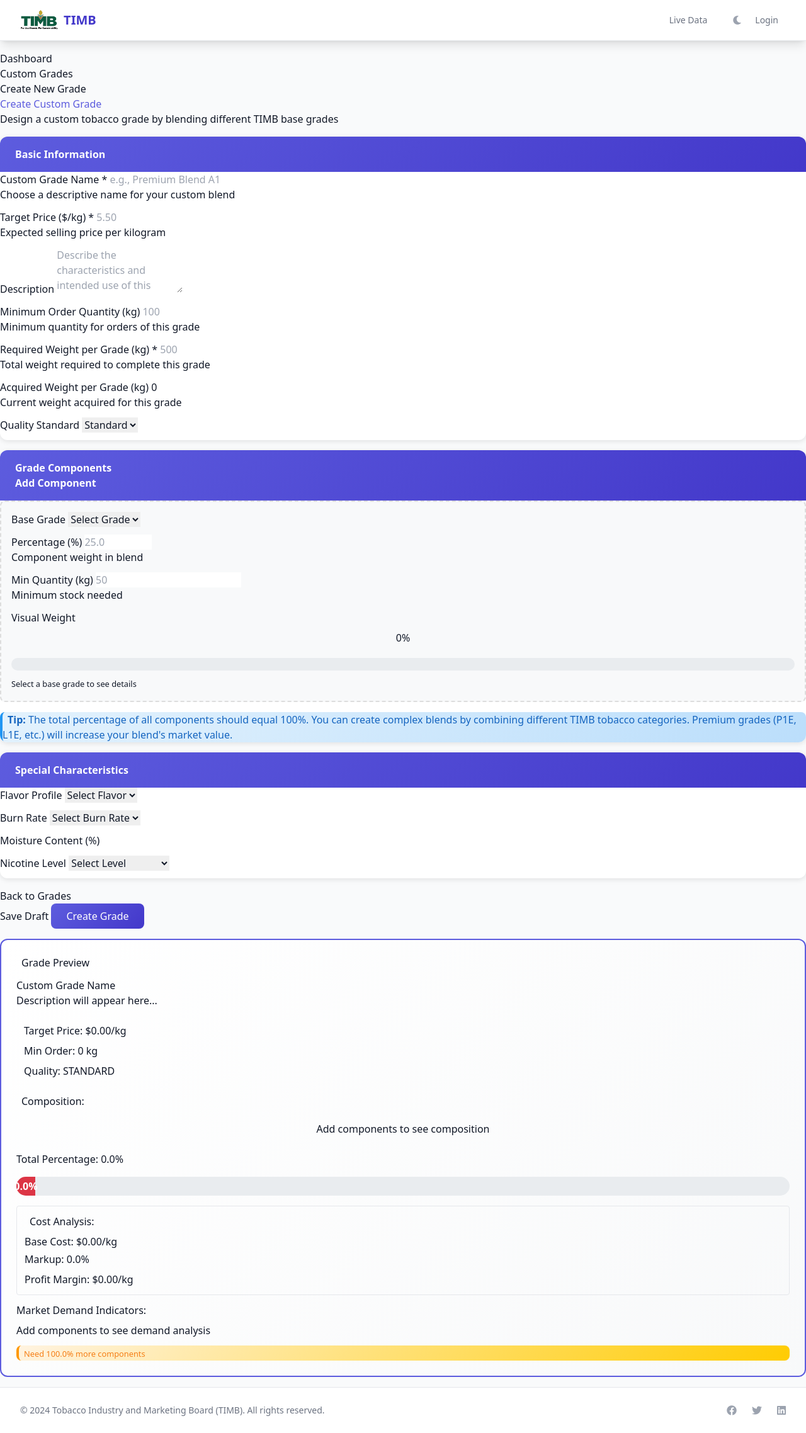
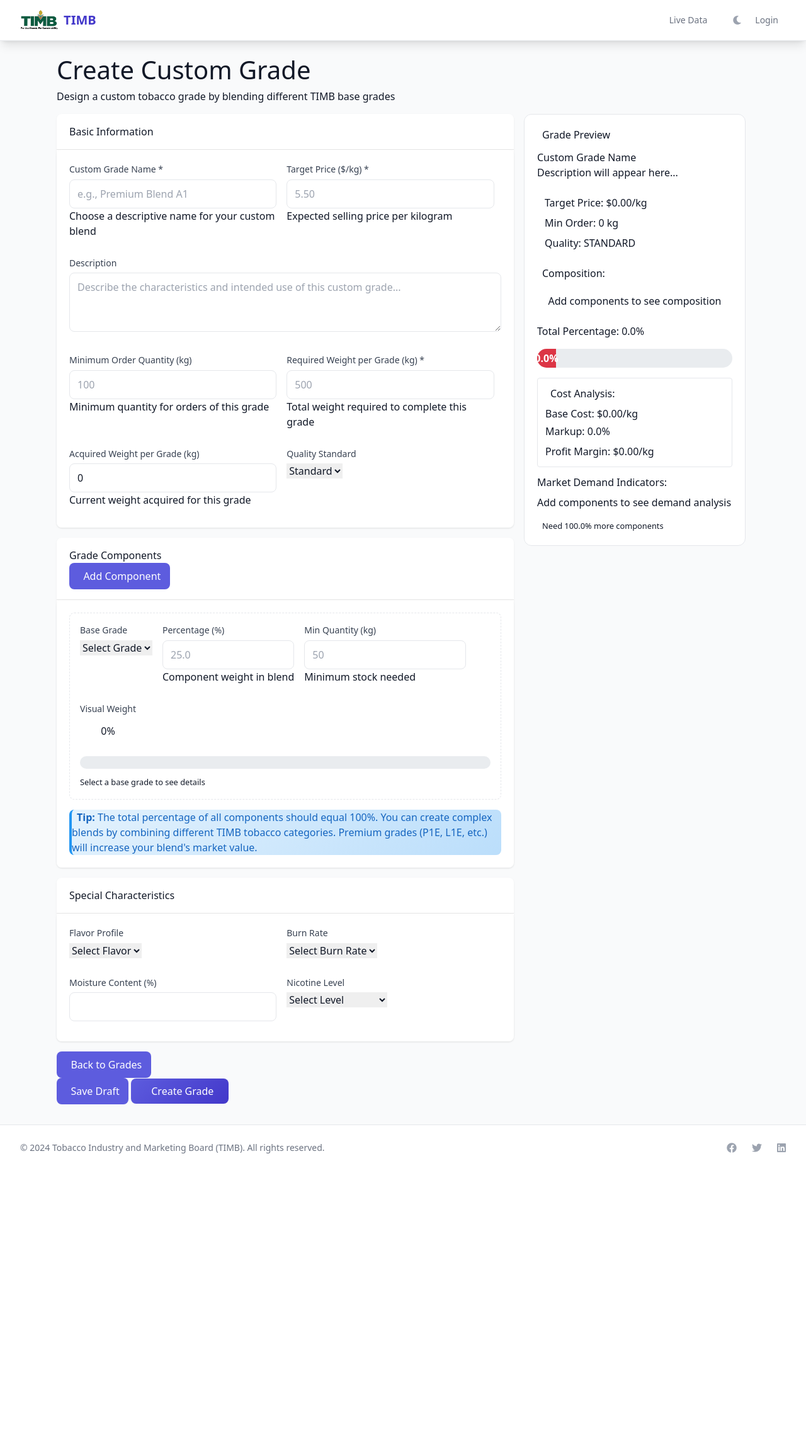
Before and after one commit to 0Ascendant0/tob, a Django app: template tobacco_trading_system/templates/merchant_app/create_custom_grade.html in a window 1280 px wide. Shown: the whole page at 63% size. After the commit the page ends 1832 px from the top, so only its background shows below. Run offline with Django 4.2, Linux system fonts and the light colour scheme; the template is opened without the code that fills it, so the values that code supplies are empty; some libraries are stand-ins or nearby versions.

Commit message:
styled custom-grade addition page

```diff
--- a/tobacco_trading_system/templates/merchant_app/create_custom_grade.html
+++ b/tobacco_trading_system/templates/merchant_app/create_custom_grade.html
@@ -5,163 +5,163 @@
 
 {% block extra_css %}
 <style>
+    /* Reuse create_merchant styles for consistent padding and colors */
+    .create-merchant-container {
+        max-width: 1100px;
+        margin: 0 auto;
+    }
+
+    .custom-card, .card-body {
+        background: #ffffff;
+        border-radius: 0.5rem;
+        box-shadow: 0 1px 3px rgba(0,0,0,0.06);
+    }
+
+    .card-header-custom {
+        padding: 1rem 1.25rem;
+        border-bottom: 1px solid #e6e6e6;
+    }
+
+    .card-body { padding: 1.25rem; }
+
+    /* form control to match project look */
+    .form-control {
+        width: 100%;
+        padding: 0.625rem 0.75rem;
+        border: 1px solid #e5e7eb;
+        border-radius: 0.5rem;
+        background: #fff;
+        color: #111827;
+        transition: box-shadow .15s ease, border-color .15s ease;
+        box-shadow: none;
+    }
+
+    .form-control:focus {
+        outline: none;
+        border-color: #5D5CDE;
+        box-shadow: 0 0 0 4px rgba(93,92,222,0.08);
+    }
+
+    label.form-label {
+        display: block;
+        font-size: 0.875rem;
+        margin-bottom: 0.35rem;
+        color: #374151;
+    }
+
+    .btn-primary, .btn {
+        display: inline-flex;
+        align-items: center;
+        gap: 0.5rem;
+        background: #5D5CDE;
+        color: #fff;
+        padding: 0.55rem 0.9rem;
+        border-radius: 0.5rem;
+        border: none;
+        text-decoration: none;
+        cursor: pointer;
+    }
+
+    .btn-secondary {
+        background: #f3f4f6;
+        color: #111827;
+        padding: 0.5rem 0.9rem;
+        border-radius: 0.5rem;
+        border: 1px solid #e5e7eb;
+    }
+
+    .input-group {
+        display: flex;
+        gap: 0.5rem;
+    }
+
+    .input-group .btn {
+        padding: 0.5rem 0.75rem;
+        background: #eef2ff;
+        color: #4f46e5;
+        border: 1px solid #e5e7eb;
+    }
+
+    .big {
+        font-size: 2.5rem;
+    }
+
+    .alert-info, .alert-warning {
+        background: #f8fafc; /* subtle */
+        padding: 0.75rem;
+        border-radius: 0.5rem;
+        border: 1px solid #eef2ff;
+    }
+
+    .row { display: flex; flex-wrap: wrap; gap: 1rem; }
+    .col-lg-8 { flex: 0 0 66%; max-width: 66%; }
+    .col-lg-4 { flex: 0 0 32%; max-width: 32%; }
+    .col-12 { flex: 0 0 100%; }
+    .col-md-6 { flex: 0 0 48%; }
+
+    @media (max-width: 768px) {
+        .col-lg-8, .col-lg-4, .col-md-6 { flex: 0 0 100%; max-width: 100%; }
+    }
+
+    /* Grade-builder specific styles preserved and adjusted to match merchant look */
     .component-row {
-        border: 2px dashed #ddd;
+        border: 1px dashed #e5e7eb;
         border-radius: 8px;
         padding: 1rem;
         margin-bottom: 1rem;
-        background: #f8f9fa;
+        background: #ffffff;
         transition: all 0.3s ease;
         position: relative;
     }
-    .component-row.valid {
-        border-color: #28a745;
-        background: #d4edda;
-    }
-    .component-row.invalid {
-        border-color: #dc3545;
-        background: #f8d7da;
-    }
+    .component-row.valid { border-color: #28a745; background: #d4edda; }
+    .component-row.invalid { border-color: #dc3545; background: #f8d7da; }
+
     .grade-preview {
-        border: 2px solid #5D5CDE;
+        border: 1px solid #e5e7eb;
         border-radius: 12px;
-        padding: 1.5rem;
-        background: linear-gradient(135deg, #fff 0%, #f8f9fa 100%);
+        padding: 1.25rem;
+        background: #fff;
         position: sticky;
         top: 2rem;
         max-height: calc(100vh - 4rem);
         overflow-y: auto;
     }
-    .percentage-meter {
-        height: 30px;
-        background: #e9ecef;
-        border-radius: 15px;
-        overflow: hidden;
-        position: relative;
-        margin: 1rem 0;
-    }
-    .percentage-fill {
-        height: 100%;
-        background: linear-gradient(90deg, #5D5CDE, #4338ca);
-        transition: width 0.5s ease;
-        display: flex;
-        align-items: center;
-        justify-content: center;
-        color: white;
-        font-weight: bold;
-        min-width: 30px;
-    }
-    .remove-component {
-        position: absolute;
-        top: 0.5rem;
-        right: 0.5rem;
-        background: #dc3545;
-        color: white;
-        border: none;
-        border-radius: 50%;
-        width: 25px;
-        height: 25px;
-        display: flex;
-        align-items: center;
-        justify-content: center;
-        font-size: 0.8rem;
-        cursor: pointer;
-        z-index: 10;
-    }
-    .remove-component:hover {
-        background: #c82333;
-    }
-    .component-bar {
-        height: 20px;
-        border-radius: 10px;
-        margin: 0.5rem 0;
-        position: relative;
-        overflow: hidden;
-        background: #e9ecef;
-    }
-    .component-fill {
-        height: 100%;
-        transition: width 0.3s ease;
-        background: linear-gradient(90deg, #5D5CDE, #4338ca);
-    }
-    .custom-card {
-        background: white;
-        border-radius: 12px;
-        box-shadow: 0 2px 8px rgba(0, 0, 0, 0.1);
-        overflow: hidden;
-    }
-    .card-header-custom {
-        background: linear-gradient(135deg, #5D5CDE, #4338ca);
-        color: white;
-        padding: 1rem 1.5rem;
-        font-weight: 600;
-    }
-    .alert-info-custom {
-        background: linear-gradient(135deg, #e3f2fd, #bbdefb);
-        border: none;
-        border-left: 4px solid #2196f3;
-        border-radius: 8px;
-        color: #1565c0;
-    }
-    .alert-warning-custom {
-        background: linear-gradient(135deg, #fff3e0, #ffcc02);
-        border: none;
-        border-left: 4px solid #ff9800;
-        border-radius: 8px;
-        color: #f57f17;
-    }
-    .btn-primary-custom {
-        background: linear-gradient(135deg, #5D5CDE, #4338ca);
-        border: none;
-        color: white;
-        padding: 0.5rem 1.5rem;
-        border-radius: 8px;
-        font-weight: 500;
-        transition: all 0.3s ease;
-    }
-    .btn-primary-custom:hover {
-        transform: translateY(-2px);
-        box-shadow: 0 4px 12px rgba(93, 92, 222, 0.3);
-        color: white;
-    }
-    .grade-demand-badge {
-        font-size: 0.75rem;
-        padding: 0.25rem 0.5rem;
-        border-radius: 12px;
-    }
-    .demand-high { background: #d4edda; color: #155724; }
-    .demand-medium { background: #fff3cd; color: #856404; }
-    .demand-low { background: #f8d7da; color: #721c24; }
+
+    .percentage-meter { height: 30px; background: #e9ecef; border-radius: 15px; overflow: hidden; position: relative; margin: 1rem 0; }
+    .percentage-fill { height: 100%; background: linear-gradient(90deg, #5D5CDE, #4338ca); transition: width 0.5s ease; display:flex; align-items:center; justify-content:center; color:white; font-weight:bold; min-width:30px; }
+
+    .remove-component { position: absolute; top: 0.5rem; right: 0.5rem; background: #dc3545; color: white; border: none; border-radius: 50%; width: 25px; height: 25px; display:flex; align-items:center; justify-content:center; font-size:0.8rem; cursor:pointer; z-index:10; }
+    .remove-component:hover { background: #c82333; }
+
+    .component-bar { height: 20px; border-radius: 10px; margin: 0.5rem 0; position: relative; overflow: hidden; background: #e9ecef; }
+    .component-fill { height: 100%; transition: width 0.3s ease; background: linear-gradient(90deg, #5D5CDE, #4338ca); }
+
+    .custom-card { background: #fff; border-radius: 0.5rem; box-shadow: 0 1px 3px rgba(0,0,0,0.06); }
+    .custom-card .card-body { padding: 1.25rem; }
+
+    .alert-info-custom { background: linear-gradient(135deg, #e3f2fd, #bbdefb); border: none; border-left: 4px solid #2196f3; border-radius: 8px; color: #1565c0; }
+
+    .btn-primary-custom { background: linear-gradient(135deg, #5D5CDE, #4338ca); border: none; color: white; padding: 0.5rem 1.5rem; border-radius: 8px; font-weight: 500; transition: all 0.3s ease; }
+    .btn-primary-custom:hover { transform: translateY(-2px); box-shadow: 0 4px 12px rgba(93, 92, 222, 0.3); color: white; }
 
     @media (max-width: 768px) {
-        .grade-preview {
-            position: static;
-            margin-top: 2rem;
-        }
-        .component-row {
-            padding: 0.75rem;
-        }
+        .grade-preview { position: static; margin-top: 2rem; }
+        .component-row { padding: 0.75rem; }
     }
 </style>
 {% endblock %}
 
 {% block content %}
-<div class="container-fluid py-4">
+<div class="create-merchant-container container-fluid py-4">
     <div class="row mb-4">
         <div class="col-12">
-            <nav aria-label="breadcrumb">
-                <ol class="breadcrumb">
-                    <li class="breadcrumb-item"><a href="{% url 'merchant_dashboard' %}">Dashboard</a></li>
-                    <li class="breadcrumb-item"><a href="{% url 'merchant_custom_grades' %}">Custom Grades</a></li>
-                    <li class="breadcrumb-item active">Create New Grade</li>
-                </ol>
-            </nav>
-            <h1 class="h3 mb-0" style="color: #5D5CDE;">Create Custom Grade</h1>
+
+            <h1 class="big">Create Custom Grade</h1>
             <p class="text-muted">Design a custom tobacco grade by blending different TIMB base grades</p>
         </div>
     </div>
 
-    <form id="customGradeForm" class="row">
+    <form id="customGradeForm" class="row g-3" method="post" novalidate>
         {% csrf_token %}
         <div class="col-lg-8">
             <!-- Basic Information -->
@@ -170,45 +170,45 @@
                     <h5 class="mb-0">Basic Information</h5>
                 </div>
                 <div class="card-body">
-                    <div class="row">
+                    <div class="row g-3">
                         <div class="col-md-6 mb-3">
                             <label class="form-label">Custom Grade Name *</label>
-                            <input type="text" class="form-control" name="custom_grade_name" required
-                                   placeholder="e.g., Premium Blend A1" onchange="updatePreview()" style="border-color: #5D5CDE;">
+                <input type="text" class="form-control input-highlight" name="custom_grade_name" required
+                    placeholder="e.g., Premium Blend A1" onchange="updatePreview()">
                             <div class="form-text">Choose a descriptive name for your custom blend</div>
                         </div>
                         <div class="col-md-6 mb-3">
                             <label class="form-label">Target Price ($/kg) *</label>
-                            <input type="number" class="form-control" name="target_price" step="0.01" min="0" required
-                                   placeholder="5.50" onchange="updatePreview()" style="border-color: #5D5CDE;">
+                <input type="number" class="form-control input-highlight" name="target_price" step="0.01" min="0" required
+                    placeholder="5.50" onchange="updatePreview()">
                             <div class="form-text">Expected selling price per kilogram</div>
                         </div>
                         <div class="col-12 mb-3">
                             <label class="form-label">Description</label>
-                            <textarea class="form-control" name="description" rows="3" onchange="updatePreview()"
-                                      placeholder="Describe the characteristics and intended use of this custom grade..." style="border-color: #5D5CDE;"></textarea>
+                            <textarea class="form-control input-highlight" name="description" rows="3" onchange="updatePreview()"
+                                      placeholder="Describe the characteristics and intended use of this custom grade..."></textarea>
                         </div>
                         <div class="col-md-6 mb-3">
                             <label class="form-label">Minimum Order Quantity (kg)</label>
-                            <input type="number" class="form-control" name="minimum_order_quantity" step="0.01" min="0"
-                                   placeholder="100" onchange="updatePreview()" style="border-color: #5D5CDE;">
+                <input type="number" class="form-control input-highlight" name="minimum_order_quantity" step="0.01" min="0"
+                    placeholder="100" onchange="updatePreview()">
                             <div class="form-text">Minimum quantity for orders of this grade</div>
                         </div>
                         <div class="col-md-6 mb-3">
                             <label class="form-label">Required Weight per Grade (kg) *</label>
-                            <input type="number" class="form-control" name="required_weight_per_grade" step="0.01" min="0" required
-                                   placeholder="500" onchange="updatePreview()" style="border-color: #5D5CDE;">
+                <input type="number" class="form-control input-highlight" name="required_weight_per_grade" step="0.01" min="0" required
+                    placeholder="500" onchange="updatePreview()">
                             <div class="form-text">Total weight required to complete this grade</div>
                         </div>
                         <div class="col-md-6 mb-3">
                             <label class="form-label">Acquired Weight per Grade (kg)</label>
-                            <input type="number" class="form-control" name="acquired_weight_per_grade" step="0.01" min="0"
-                                   placeholder="0" value="0" onchange="updatePreview()" style="border-color: #5D5CDE;">
+                <input type="number" class="form-control input-highlight" name="acquired_weight_per_grade" step="0.01" min="0"
+                    placeholder="0" value="0" onchange="updatePreview()">
                             <div class="form-text">Current weight acquired for this grade</div>
                         </div>
                         <div class="col-md-6 mb-3">
                             <label class="form-label">Quality Standard</label>
-                            <select class="form-select" name="quality_standard" onchange="updatePreview()" style="border-color: #5D5CDE;">
+                            <select class="form-select input-highlight" name="quality_standard" onchange="updatePreview()">
                                 <option value="PREMIUM">Premium</option>
                                 <option value="STANDARD" selected>Standard</option>
                                 <option value="BASIC">Basic</option>
@@ -235,7 +235,7 @@
                             <button type="button" class="remove-component" onclick="removeComponent(this)" style="display: none;">
                                 <i class="bi bi-x"></i>
                             </button>
-                            <div class="row">
+                            <div class="row g-2 align-items-center">
                                 <div class="col-md-4 mb-3">
                                     <label class="form-label">Base Grade</label>
                                     <select class="form-select component-grade" name="base_grade_0" required onchange="updateComponent(0)">
@@ -517,11 +517,11 @@ let componentCount = 1;
 function addComponent() {
     const container = document.getElementById('componentsContainer');
     const componentHtml = `
-        <div class="component-row" data-component="${componentCount}">
+            <div class="component-row" data-component="${componentCount}">
             <button type="button" class="remove-component" onclick="removeComponent(this)">
                 <i class="bi bi-x"></i>
             </button>
-            <div class="row">
+            <div class="row g-2 align-items-center">
                 <div class="col-md-4 mb-3">
                     <label class="form-label">Base Grade</label>
                     <select class="form-select component-grade" name="base_grade_${componentCount}" required onchange="updateComponent(${componentCount})">
@@ -623,7 +623,7 @@ function addComponent() {
                     <div class="component-weight fw-bold text-center p-2 bg-light rounded">0%</div>
                 </div>
             </div>
-            <div class="row">
+            <div class="row g-2">
                 <div class="col-12">
                     <div class="component-bar">
                         <div class="component-fill" style="width: 0%;"></div>
```
Also changed, not shown: tobacco_trading_system/db.sqlite3, 1 other file.
